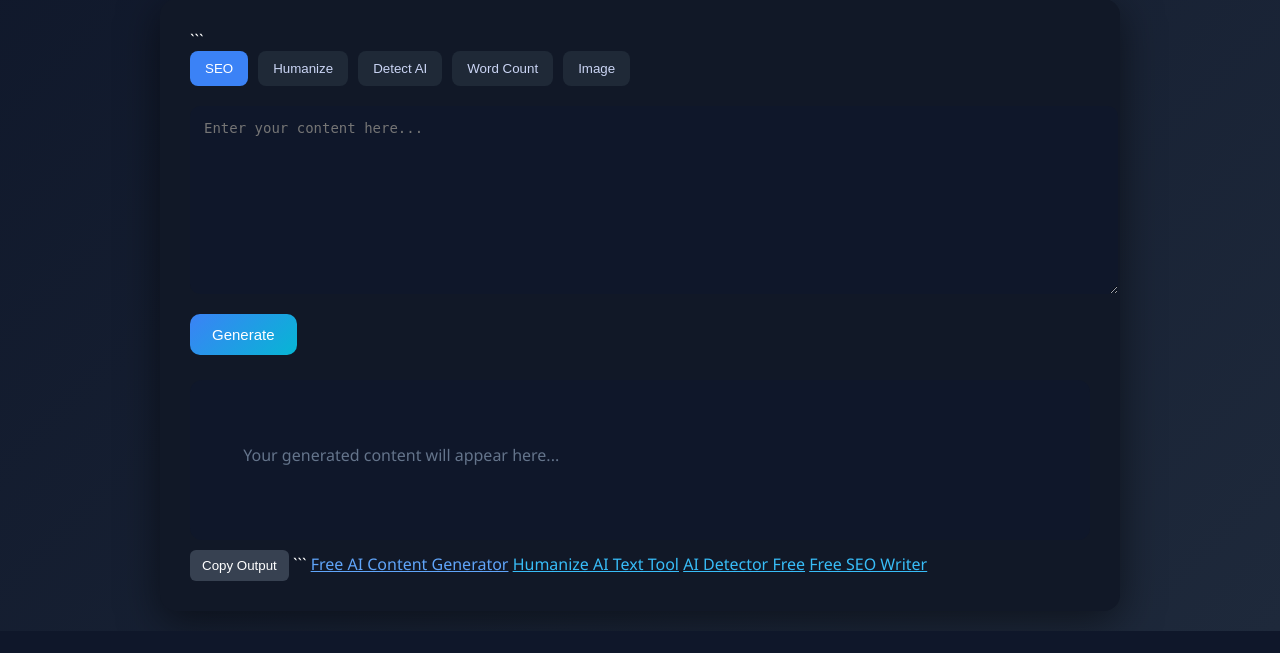
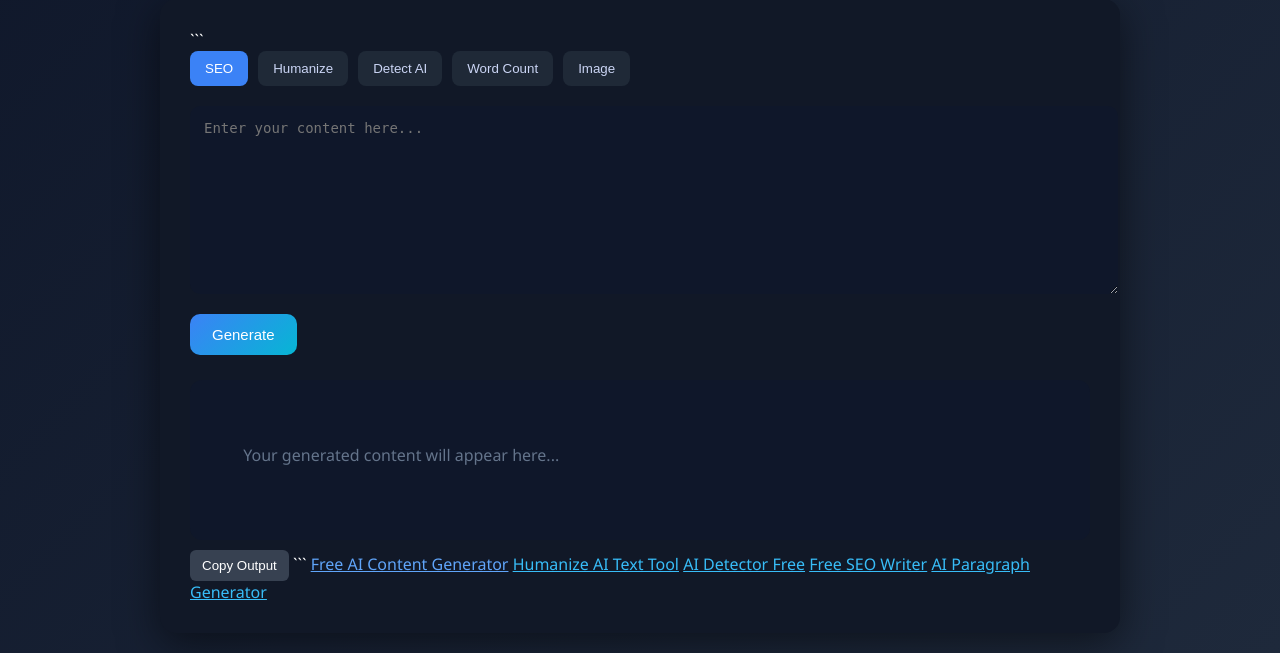
Before and after one commit to seoexpertsidra123-source/ai-seo-tool, a Flask app: page / in a window 1280 px wide. Shown: the part 210-863 px from the top of the page. Before the commit the page ends 841 px from the top, so only its background shows below. Run offline with Flask 3, Linux system fonts and the light colour scheme.

Commit message:
Update index.html

```diff
--- a/templates/index.html
+++ b/templates/index.html
@@ -193,6 +193,7 @@ function copyText() {
     <a href="/humanize-ai-text" style="color:#38bdf8;">Humanize AI Text Tool</a>
     <a href="/ai-detector-free" style="color:#38bdf8;">AI Detector Free</a>
     <a href="/free-seo-writer" style="color:#38bdf8;">Free SEO Writer</a>
+    <a href="/ai-paragraph-generator" style="color:#38bdf8;">AI Paragraph Generator</a>
 
 </div>
 
```
